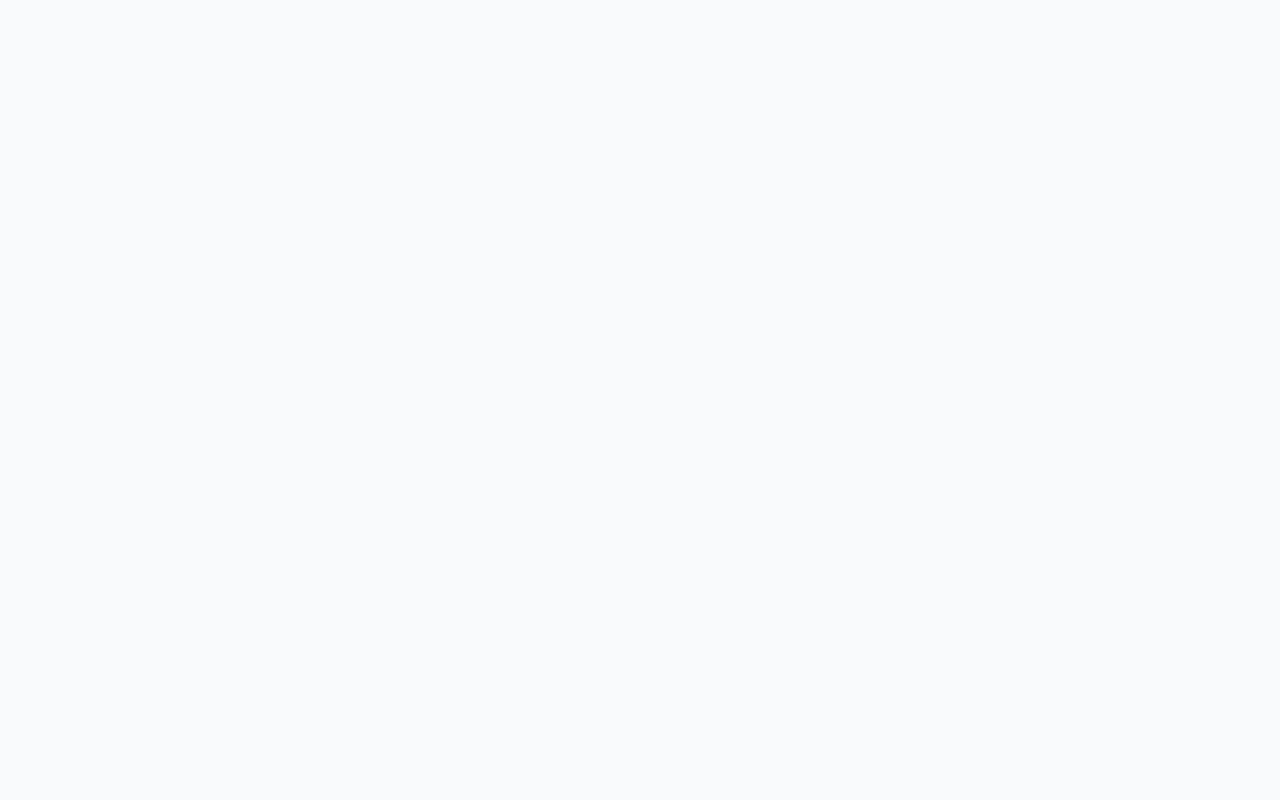
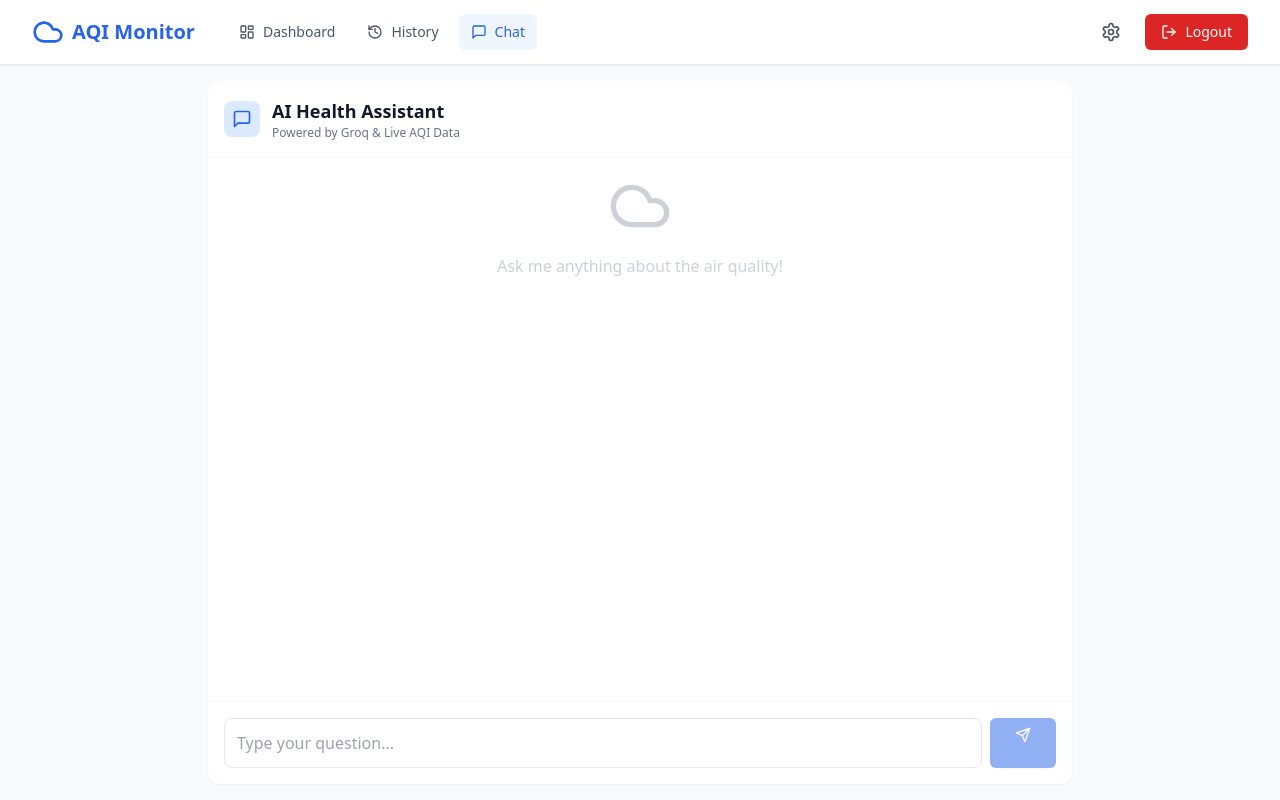
Before and after one commit to Maaz-x14/aqi-monitoring-system-frontend, a React (Vite) app: page /chat in a window 1280 px wide. Before the commit this address had no page. Built offline with nearby package versions, Linux system fonts and the light colour scheme; sample sign-in values are in the browser's storage.

Commit message:
feat(AI chatbot integration): Added chatbot giving responses to queries regarding aqi and health

```diff
--- a/src/App.tsx
+++ b/src/App.tsx
@@ -2,6 +2,7 @@ import { BrowserRouter as Router, Routes, Route, Navigate } from 'react-router-d
 import Login from './pages/Login';
 import Register from './pages/Register';
 import Dashboard from './pages/Dashboard';
+import Chat from './pages/Chat';
 import Settings from './pages/Settings';
 import History from './pages/History';
 import { useAuth } from './hooks/useAuth';
@@ -32,6 +33,15 @@ function App() {
           }
         />
 
+        <Route
+          path="/chat"
+          element={
+            <ProtectedRoute>
+              <Chat />
+            </ProtectedRoute>
+          }
+        />
+
         {/* --- NEW HISTORY ROUTE --- */}
         <Route
           path="/history"
--- /dev/null
+++ b/src/api/chatApi.ts
@@ -0,0 +1,20 @@
+import api from './axios';
+import { ChatRequest, ChatResponse, ChatMessage } from '../types/chat';
+
+// Helper to convert UI messages to API DTO format
+const formatHistory = (messages: ChatMessage[]) => {
+    return messages.map(m => ({
+        role: m.role,
+        content: m.text
+    }));
+};
+
+export const sendChatMessage = async (message: string, history: ChatMessage[]): Promise<ChatResponse> => {
+  const payload = {
+      message,
+      history: formatHistory(history) // Send previous messages
+  };
+
+  const response = await api.post<ChatResponse>('/chat/ask', payload);
+  return response.data;
+};
--- a/src/components/layout/Navbar.tsx
+++ b/src/components/layout/Navbar.tsx
@@ -1,6 +1,6 @@
 import { useAuth } from '@/hooks/useAuth';
 import { Link, useNavigate, useLocation } from 'react-router-dom';
-import { Cloud, LogOut, Settings, History, LayoutDashboard } from 'lucide-react';
+import { Cloud, LogOut, Settings, History, LayoutDashboard, MessageSquare } from 'lucide-react';
 
 export default function Navbar() {
   const { logout } = useAuth();
@@ -31,8 +31,12 @@ export default function Navbar() {
                     Dashboard
                 </Link>
                 <Link to="/history" className={`px-3 py-2 rounded-md text-sm font-medium flex items-center gap-2 ${isActive('/history')}`}>
-                    <History className="w-4 h-4" />
-                    History
+                  <History className="w-4 h-4" />
+                  History
+                </Link>
+                <Link to="/chat" className={`px-3 py-2 rounded-md text-sm font-medium flex items-center gap-2 ${isActive('/chat')}`}>
+                  <MessageSquare className="w-4 h-4" />
+                  Chat
                 </Link>
             </div>
           </div>
--- /dev/null
+++ b/src/pages/Chat.tsx
@@ -0,0 +1,151 @@
+import { useState, useEffect, useRef } from 'react';
+import { useMutation } from '@tanstack/react-query';
+import { sendChatMessage } from '@/api/chatApi';
+import Navbar from '@/components/layout/Navbar';
+import { Button } from '@/components/ui/Button';
+import { Send, MessageSquare, User, Cloud } from 'lucide-react';
+import { toast } from 'sonner';
+
+interface ChatMessage {
+    id: string;
+    role: 'user' | 'assistant';
+    text: string;
+}
+
+export default function Chat() {
+    const [input, setInput] = useState('');
+    const [messages, setMessages] = useState<ChatMessage[]>([]);
+    const messagesEndRef = useRef<HTMLDivElement>(null);
+
+    // Scroll to bottom on new message
+    useEffect(() => {
+        messagesEndRef.current?.scrollIntoView({ behavior: 'smooth' });
+    }, [messages]);
+
+    // React Query v5 Mutation
+    // React Query v5 Mutation
+    const mutation = useMutation({
+        // FIX: Pass arguments directly, not as an object
+        mutationFn: (newMessage: string) => sendChatMessage(newMessage, messages),
+        onSuccess: (data) => {
+            const botMsg: ChatMessage = {
+                id: Date.now().toString(),
+                role: 'assistant',
+                text: data.response
+            };
+            setMessages((prev) => [...prev, botMsg]);
+        },
+        onError: () => {
+            toast.error("Failed to get response from AI.");
+        }
+    });
+
+    const handleSend = () => {
+        if (!input.trim()) return;
+
+        const userMsg: ChatMessage = {
+            id: Date.now().toString(),
+            role: 'user',
+            text: input
+        };
+
+        // Optimistic update: Show user message immediately
+        setMessages((prev) => [...prev, userMsg]);
+        setInput('');
+
+        // Send to backend
+        mutation.mutate(userMsg.text);
+    };
+
+    const handleKeyPress = (e: React.KeyboardEvent) => {
+        if (e.key === 'Enter' && !e.shiftKey) {
+            e.preventDefault();
+            handleSend();
+        }
+    };
+
+    return (
+        <div className="min-h-screen bg-gray-50 flex flex-col">
+            <Navbar />
+
+            <main className="flex-1 max-w-4xl w-full mx-auto p-4 flex flex-col h-[calc(100vh-64px)]">
+                {/* Header */}
+                <div className="bg-white p-4 rounded-t-xl shadow-sm border-b border-gray-100 flex items-center gap-3">
+                    <div className="p-2 bg-blue-100 rounded-lg">
+                        <MessageSquare className="w-5 h-5 text-blue-600" />
+                    </div>
+                    <div>
+                        <h1 className="text-lg font-semibold text-gray-900">AI Health Assistant</h1>
+                        <p className="text-xs text-gray-500">Powered by Groq & Live AQI Data</p>
+                    </div>
+                </div>
+
+                {/* Chat Area */}
+                <div className="flex-1 bg-white overflow-y-auto p-4 space-y-4 shadow-sm">
+                    {messages.length === 0 && (
+                        <div className="h-full flex flex-col items-center justify-center text-gray-400 opacity-50">
+                            <Cloud className="w-16 h-16 mb-4" />
+                            <p>Ask me anything about the air quality!</p>
+                        </div>
+                    )}
+
+                    {messages.map((msg) => (
+                        <div
+                            key={msg.id}
+                            className={`flex ${msg.role === 'user' ? 'justify-end' : 'justify-start'}`}
+                        >
+                            <div className={`flex gap-3 max-w-[80%] ${msg.role === 'user' ? 'flex-row-reverse' : 'flex-row'}`}>
+                                <div className={`w-8 h-8 rounded-full flex items-center justify-center flex-shrink-0 ${msg.role === 'user' ? 'bg-blue-600 text-white' : 'bg-green-600 text-white'}`}>
+                                    {msg.role === 'user' ? <User className="w-5 h-5" /> : <Cloud className="w-5 h-5" />}
+                                </div>
+                                <div className={`p-3 rounded-2xl text-sm ${
+                                    msg.role === 'user'
+                                        ? 'bg-blue-600 text-white rounded-tr-none'
+                                        : 'bg-gray-100 text-gray-800 rounded-tl-none'
+                                }`}>
+                                    {msg.text}
+                                </div>
+                            </div>
+                        </div>
+                    ))}
+
+                    {mutation.isPending && (
+                        <div className="flex justify-start">
+                            <div className="flex gap-3">
+                                <div className="w-8 h-8 rounded-full bg-green-600 flex items-center justify-center">
+                                    <Cloud className="w-5 h-5 text-white" />
+                                </div>
+                                <div className="bg-gray-100 p-3 rounded-2xl rounded-tl-none text-sm text-gray-500 animate-pulse">
+                                    Thinking...
+                                </div>
+                            </div>
+                        </div>
+                    )}
+                    <div ref={messagesEndRef} />
+                </div>
+
+                {/* Input Area */}
+                <div className="bg-white p-4 rounded-b-xl shadow-sm border-t border-gray-100">
+                    <div className="flex gap-2">
+                        <input
+                            type="text"
+                            value={input}
+                            onChange={(e) => setInput(e.target.value)}
+                            onKeyDown={handleKeyPress}
+                            placeholder="Type your question..."
+                            className="flex-1 p-3 border border-gray-200 rounded-lg focus:outline-none focus:ring-2 focus:ring-blue-500 focus:border-transparent"
+                            disabled={mutation.isPending}
+                        />
+                        <Button
+                            onClick={handleSend}
+                            disabled={mutation.isPending || !input.trim()}
+                            className="w-auto px-6 bg-blue-600 hover:bg-blue-700"
+                        >
+                            <Send className="w-4 h-4" />
+                        </Button>
+                    </div>
+                </div>
+            </main>
+        </div>
+    );
+}
--- /dev/null
+++ b/src/types/chat.ts
@@ -0,0 +1,13 @@
+export interface ChatRequest {
+  message: string
+}
+
+export interface ChatResponse {
+  response: string
+}
+
+export interface ChatMessage {
+  id: string
+  role: 'user' | 'assistant'
+  text: string
+}
```
Also changed, not shown: 1 other file (tests, documents, lock files or other folders).
